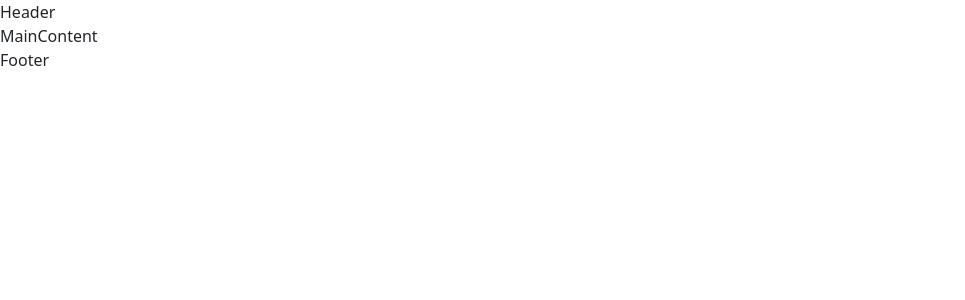
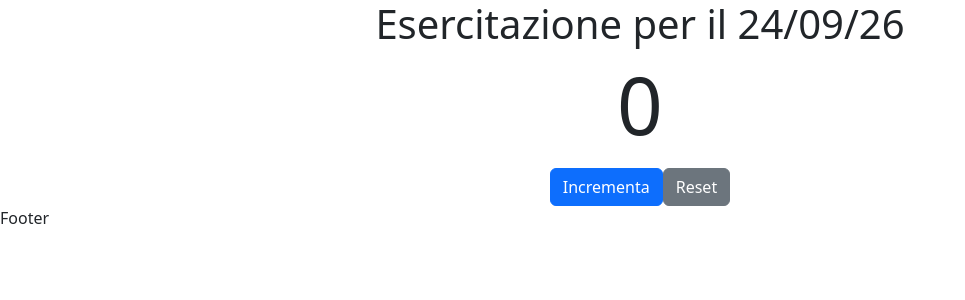
Before and after one commit to PasqualeGZavatta/react-binding, a React (Vite) app: page / in a window 1280 px wide. Shown: the top 300 px of the page, without its empty margins (0-965 px from the left). Built offline with nearby package versions, Linux system fonts and the light colour scheme; the HTML template or start-up script is replaced by a standard one.

Commit message:
Checkpoint 1 (counter & reset )

```diff
--- a/src/components/layouts/Header.jsx
+++ b/src/components/layouts/Header.jsx
@@ -1,5 +1,8 @@
 export default function Header() {
     return (
-        <div>Header</div>
+        <div>
+
+            <h1 className="text-center">Esercitazione per il 24/09/26</h1>
+        </div>
     )
 }
--- a/src/components/layouts/MainContent.jsx
+++ b/src/components/layouts/MainContent.jsx
@@ -1,5 +1,9 @@
+import Counter from "../ui/Counter";
+
 export default function MainContent() {
     return (
-        <div>MainContent</div>
+        <>
+            <Counter />
+        </>
     )
 }
--- /dev/null
+++ b/src/components/ui/Counter.jsx
@@ -0,0 +1,35 @@
+import { useState } from "react"
+
+export default function Counter() {
+    const [count, setCount] = useState(0);
+
+    //funcions
+    function handleIncrement() {
+        setCount(count + 1)
+    }
+
+    function handleReset() {
+        setCount(0)
+    }
+
+
+    return (
+        <>
+            <section>
+                <p className="text-center display-1 "> {count}</p>
+                <div className="flex text-center">
+
+                    <button className="btn btn-primary "
+                        onClick={handleIncrement}
+                    > Incrementa
+                    </button>
+
+                    <button className="btn btn-secondary"
+                        onClick={handleReset}
+                    > Reset
+                    </button>
+                </div>
+            </section>
+        </>
+    )
+}
```
